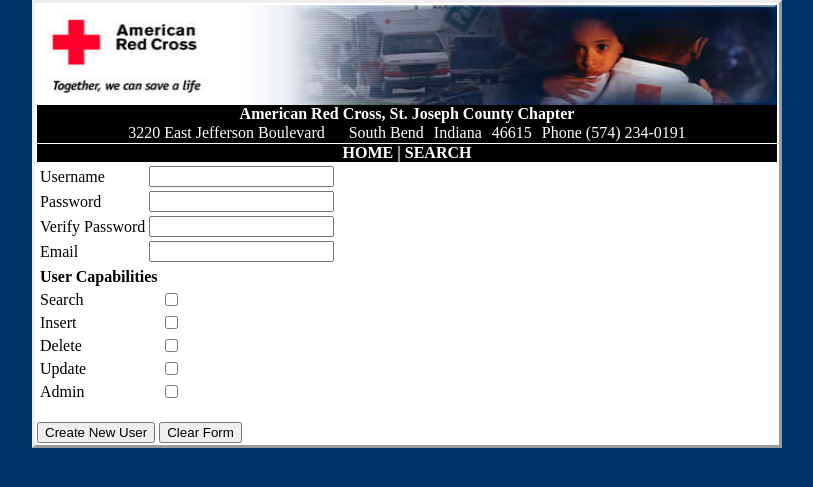
After one commit to Letractively/ndepics-redcross, a PHP site: page /newuser.php in a window 1280 px wide. The commit adds this page. Shown: the top 487 px of the page, without its empty margins (233-1046 px from the left). Run offline with PHP 8.4, Linux system fonts and the light colour scheme; the visitor is signed in with stand-in values (Sample User, id 1).

Commit message:
New User Creation Pages   - newuser.php: gathers user information   - newuser2.php: checks to make sure passwords match, username doesn't exist, and sends two emails with password and username to the new user's email address.
Homepage
  - home.php: added an administrative section with access level checking to create new users.  This will soon have pages to change access levels for existing users and to delete existing users.
  - homeframe.php: added a logout "button"

```diff
--- a/trunk/sandbox/homeframe.php
+++ b/trunk/sandbox/homeframe.php
@@ -34,8 +34,9 @@
 </c>
 </div>
 <div class="menu">
-<a href = "http://disaster.stjoe-redcross.org/sandbox/home.php" target= "_parent"> HOME</a> |
-<a href = "http://disaster.stjoe-redcross.org/sandbox/search.php" target= "_parent"> SEARCH </a>
+<a href = "./home.php" target= "_parent"> HOME</a> |
+<a href = "./search.php" target= "_parent"> SEARCH </a> |
+<a href = "./logout.php" target= "_partent"> LOGOUT </a>
 </div>
 </body>
 </html>
--- /dev/null
+++ b/trunk/sandbox/newuser.php
@@ -0,0 +1,149 @@
+<?php
+session_start();
+// Validate the users's session
+ if(($_SESSION['valid']) != "valid") {
+	header( 'Location: ./index.php' );
+ }
+ // Make sure the user is an admin
+ if($_SESSION['access_level_id'] != 9) {
+        header( 'Location: ./index.php' );
+ }
+
+
+//****************************
+//  Developed by ND Epics for St. Joe County RedCross
+//
+// Authors: ND Epics Group
+//	    Mike Ellerhorst
+//
+//  Spring 2009
+//
+// newuser.php - File to show the input boxes to create a new user.
+//
+// Revision History:  Created - 02/04/09
+//
+//****************************
+?>
+
+<!DOCTYPE HTML PUBLIC "-//W3C//DTD HTML 4.01 Transitional//EN" "http://www.w3.org/TR/html4/loose.dtd">
+<html>
+<head>
+<title>Create a New User</title>
+
+
+
+<meta http-equiv="Content-Type" content="text/html; charset=iso-8859-1">
+<meta name="resource-type" content="document">
+<meta name="description" content="disaster.stjoe-redcross.org">
+<meta name="keywords" content="">
+<meta name="copyright" content="stjoe-redcross.org 2009.  All rights reserved.">
+<link rel="shortcut icon" href="http://www.stjoe-redcross.org/favicon.ico">
+
+<!-- <link rel="stylesheet" type="text/css" href="/custom.css"/> -->
+ <STYLE type="text/css">
+  SPAN { padding-left:3px; padding-right:3px }
+  DIV.header{ margin:0; padding-bottom: 1px; color: white; background-color: #000000; border:none; font-weight:bold}
+  BODY.main{ width: 744px; margin:0 auto; padding:0; background-color:#003366; color: #000000; border:outset}
+  DIV.menu{ text-align: center; border-top:1px solid white; border-bottom:1px solid white; background-color:#000000; color:white; font-weight: bold}
+  DIV.menu A:link { text-decoration: none; color:#FFFFFF; font-weight: bold }
+  DIV.menu A:visited { text-decoration: none; color:#999999 }
+  DIV.menu A:active { text-decoration: none; color:#666666 }
+  DIV.menu A:hover { text-decoration: none; color:#FF0000 }
+ </STYLE>
+
+
+<body class="main">
+<div style="border:2px solid white; background-color:#FFFFFF">
+<div align="center" class="header">
+<c>
+
+<a href = "./home.php">
+<img src="masthead.jpg" style="width:740px; height:100px" border="0"></a>
+  			<p style="padding-bottom:1px; margin:0">
+				American Red Cross, St. Joseph County Chapter
+			</p>
+			<p style="font-weight:normal; padding:0; margin: 0">
+				<span>3220 East Jefferson Boulevard</span>
+				<span>&nbsp;</span>
+				<span>South Bend</span>
+				<span>Indiana</span>
+				<span>46615</span>
+				<span>Phone (574) 234-0191</span>
+
+			</p>
+</c>
+</div>
+<div class="menu">
+<a href = "./home.php"> HOME</a> |
+<a href = "./search.php"> SEARCH </a>
+</div>
+
+<?
+ //
+ //Form to collect user information
+?>
+
+<form name="newuser" method="post" action="newuser2.php" align ="left">
+
+	<table>
+		<tr>
+		<td>Username</td>
+		<td><input name="username" type="text" maxlength="50" align="left"> </td>
+		</tr>
+
+		<tr>
+		<td>Password</td>
+		<td><input name="password" type="password" maxlength="15" align="left"> </td>
+		</tr>
+
+		<tr>
+		<td>Verify Password</td>
+		<td><input name="verify_pass" type="password" maxlength="15" align="left"> </td>
+		</tr>
+
+		<tr>
+		<td>Email</td>
+		<td><input name="email" type="text" maxlength="50" align="left"> </td>
+		</tr>
+	</table>
+
+	<table>
+		<tr>
+		<td><b>User Capabilities</b></td>
+		</tr>
+
+		<tr>
+		<td>Search</td>
+		<td><input name="search" type="checkbox" value="1"></td>
+		</tr>
+
+		<tr>
+		<td>Insert</td>
+		<td><input name="insert" type="checkbox" value="1"></td>
+		</tr>
+
+		<tr>
+		<td>Delete</td>
+		<td><input name="delete" type="checkbox" value="1"></td>
+		</tr>
+
+		<tr>
+		<td>Update</td>
+		<td><input name="update" type="checkbox" value="1"></td>
+		</tr>
+
+		<tr>
+		<td>Admin</td>
+		<td><input name="admin" type="checkbox" value="1"></td>
+		</tr>
+	</table>
+
+	<br>
+	<input type=submit value="Create New User">
+	<input type=reset value="Clear Form">
+
+</form>
+
+
+</body>
+</html>
```
Also changed, not shown: trunk/sandbox/home.php (+22 -4 lines), trunk/sandbox/newuser2.php (added, +196 -0 lines).
